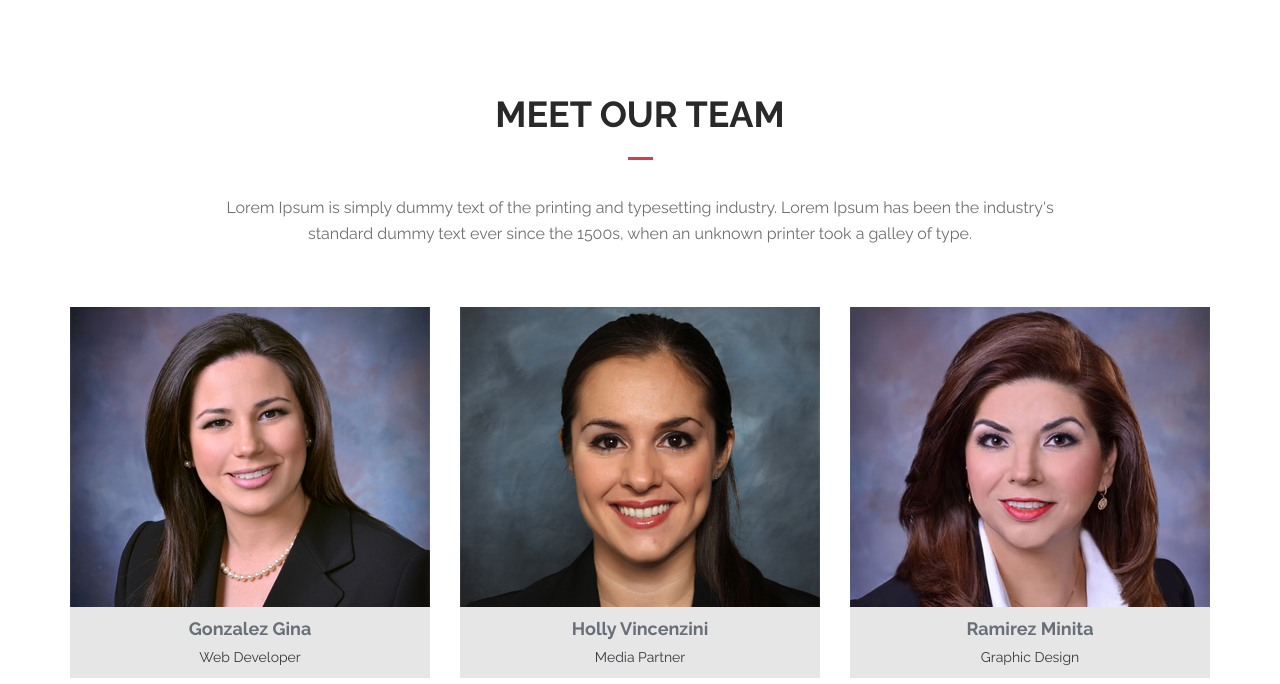
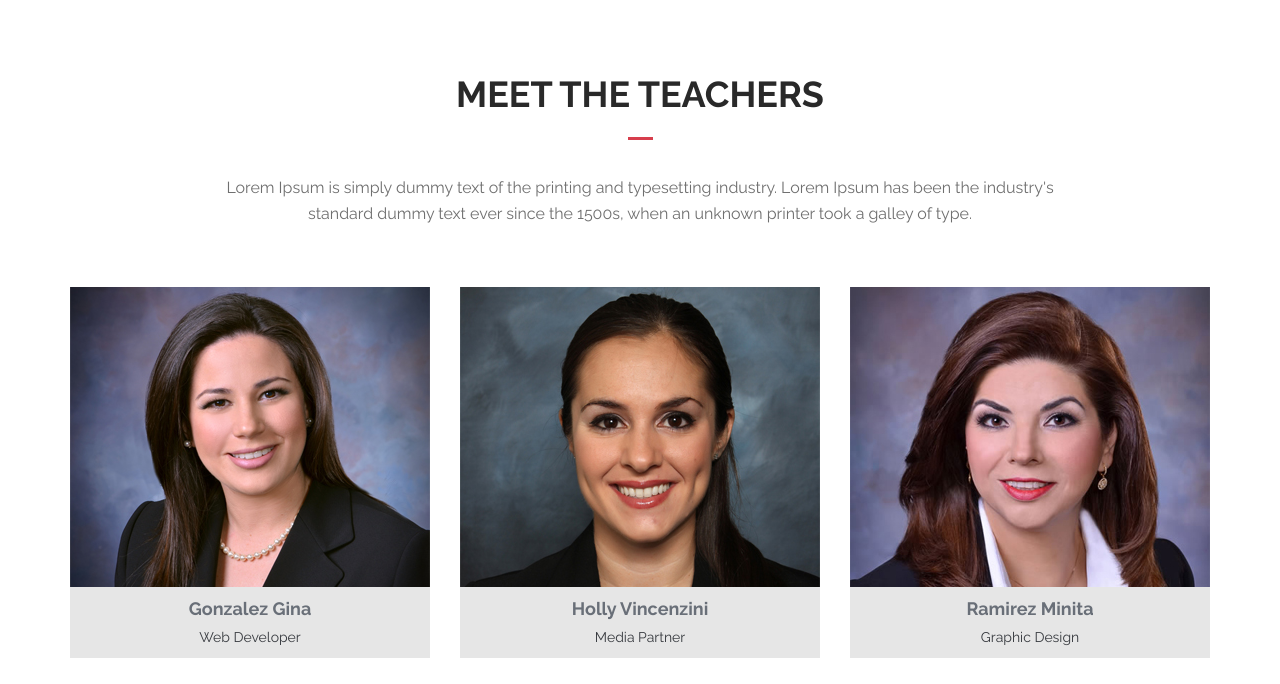
Before and after one commit to MintyFreeesh/AET-IT-Webpage, a plain HTML site: page index.html in a window 1280 px wide. Shown: the part 3555-4239 px from the top of the page. Drawn offline with Linux system fonts and the light colour scheme; some packages are replaced by stand-ins of ours.

Commit message:
Update index.html
Edited the teacher header

```diff
--- a/index.html
+++ b/index.html
@@ -432,7 +432,7 @@
 			</div> <!-- /#service-section -->
 
 
-
+      <!--
 			Project Section
 			=====================================================
 			-->
@@ -504,7 +504,7 @@
 			<div id="team-section">
 				<div class="container">
 					<div class="theme-title">
-						<h2>Meet our Team</h2>
+						<h2>Meet the Teachers</h2>
 						<p>Lorem Ipsum is simply dummy text of the printing and typesetting industry. Lorem Ipsum has been the industry's standard dummy text ever since the 1500s, when an unknown printer took a galley of type.</p>
 					</div> <!-- /.theme-title -->
 
```
